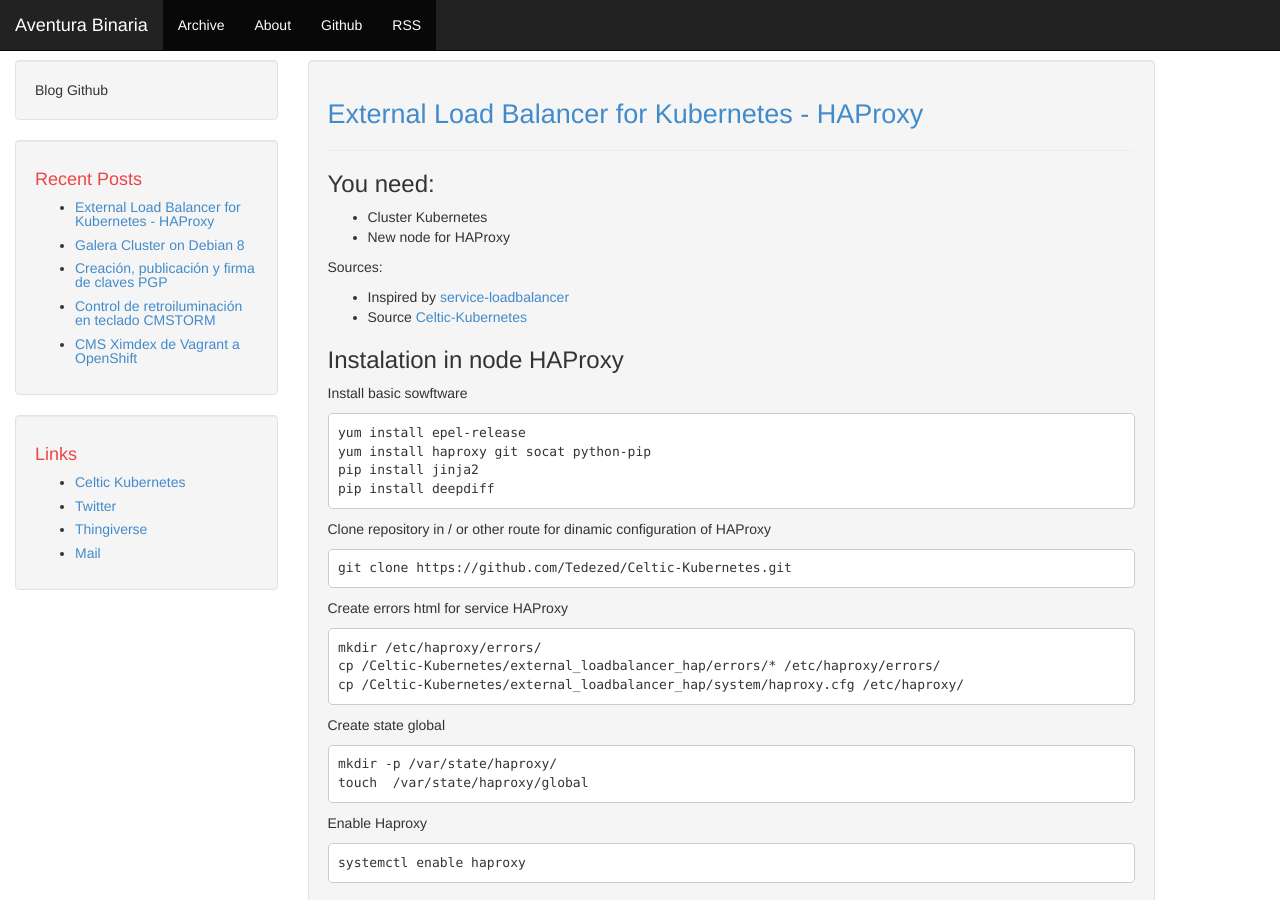
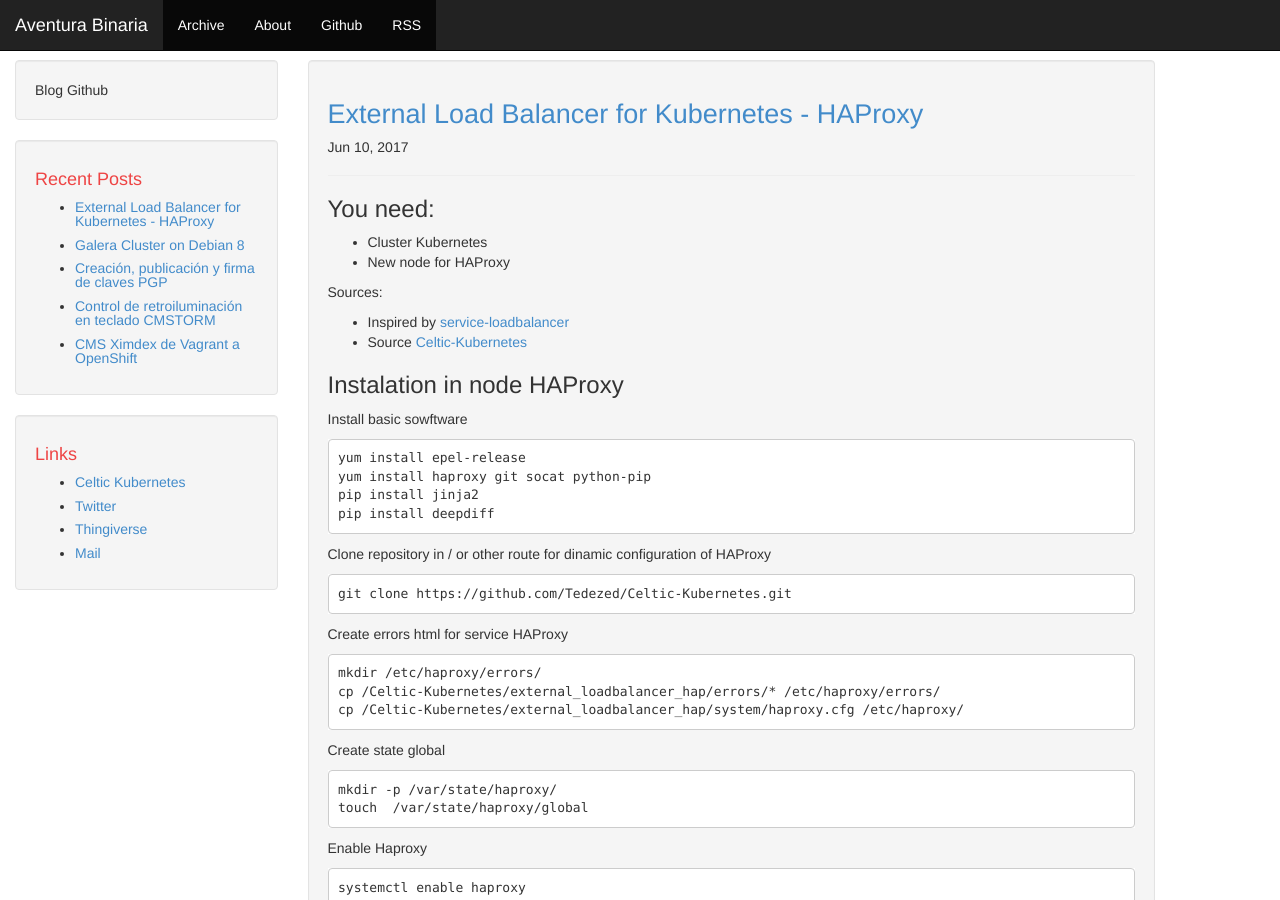
Before and after one commit to Tedezed/aventurabinaria.es, a Jekyll site: the page built from index.html, in a window 1280 px wide and 900 px high. Built offline with Jekyll 4.4.1, drawn with Linux system fonts in a browser that asks for light colours; the list of posts is cut into pages by our own code; some of the changed text lies outside the part shown.

Commit message:
Add post format

```diff
--- a/index.html
+++ b/index.html
@@ -6,7 +6,7 @@ layout: default
 <div class="article">
     <div class="well">
         <h1><a href="{{ site.baseurl}}{{ post.url }}">{{ post.title }}</a></h1>
-        <h5>{{ page.date | date: "%-d %b, %Y" }}</h5>
+        <h5>{{ post.date | date: "%b %-d, %Y" }}</h5>
         <hr/>
         {% if site.comments and post.comments %}
             {% if site.disqus != '' %}
```
